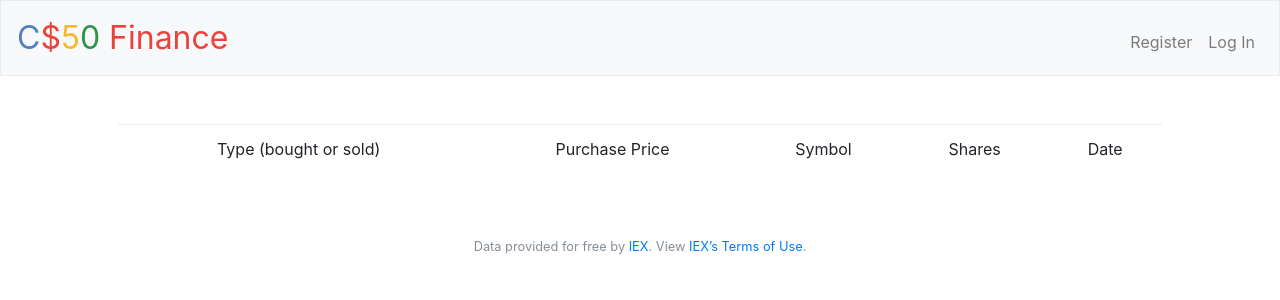
After one commit to chiptus/cs50x-solutions, a Flask app: template pset7/finance/templates/history.html in a window 1280 px wide. The commit adds this page. Shown: the top 300 px of the page. Run offline with Flask 2, Linux system fonts and the light colour scheme; the template is opened without the code that fills it, so the values that code supplies are empty; some libraries are stand-ins or nearby versions.

Commit message:
pset7(finance): history and sell

```diff
--- a/pset7/finance/application.py
+++ b/pset7/finance/application.py
@@ -7,7 +7,9 @@ from tempfile import mkdtemp
 from werkzeug.exceptions import default_exceptions
 from werkzeug.security import check_password_hash, generate_password_hash
 
-from helpers import apology, login_required, lookup, usd, get_user_total_cash, get_user_details, get_user_stocks
+from helpers import apology, login_required, lookup, usd, get_user_total_cash, \
+    get_user_details, get_user_stocks, get_symbols_owned, get_shares_owned
+
 
 # Configure application
 app = Flask(__name__)
@@ -111,7 +113,8 @@ def buy():
 @login_required
 def history():
     """Show history of transactions"""
-    return apology("TODO")
+    stocks = db.execute("SELECT * from transactions WHERE user_id = :user_id", user_id=session["user_id"])
+    return render_template("history.html", stocks=stocks)
 
 
 @app.route("/login", methods=["GET", "POST"])
@@ -188,8 +191,6 @@ def quote():
 @app.route("/register", methods=["GET", "POST"])
 def register():
     """Register user"""
-    if request.method == "GET":
-        return render_template("register.html")
     if request.method == "POST":
         # Ensure username was submitted
         if not request.form.get("username"):
@@ -216,12 +217,64 @@ def register():
         session["user_id"] = user_id
 
         return redirect("/")
+    # on GET
+    return render_template("register.html")
 
 @app.route("/sell", methods=["GET", "POST"])
 @login_required
 def sell():
     """Sell shares of stock"""
-    return apology("TODO")
+    user_id = session["user_id"]
+    if request.method == "POST":
+
+        symbol = request.form.get("symbol")
+        if not symbol:
+            return apology("Failed to select a stock")
+
+        shares_owned = get_shares_owned(db, user_id, symbol)
+
+        if shares_owned <= 0:
+            return apology("You don't own any shares of this stock")
+
+        shares = request.form.get("shares")
+
+        if not shares:
+            return apology("must provide number of shares")
+
+        try:
+            shares = int(shares)
+        except:
+            return apology("shares must be an integer: " + str(type(shares)))
+
+        if shares <= 0:
+            return apology("shares must be a positive integer")
+
+        if shares > shares_owned:
+            return apology("You don't own enough shares of this stock")
+
+        quote = lookup(symbol)
+
+        if not quote:
+            return apology("Symbol does not exist")
+
+        total_price = quote["price"] * shares
+
+        db.execute("INSERT INTO transactions (user_id, symbol, price, shares, type) VALUES (:user_id, :symbol, :price, :shares, 1)",
+            user_id = user_id,
+            symbol = symbol,
+            price = total_price,
+            shares = shares
+        )
+
+        db.execute("""
+            UPDATE users
+            SET cash = cash + :total_price
+            WHERE id = :user_id
+        """, user_id=user_id, total_price=total_price)
+
+        return redirect("/")
+
+    return render_template("sell.html", symbols=get_symbols_owned(db, user_id))
 
 
 def errorhandler(e):
--- a/pset7/finance/templates/buy.html
+++ b/pset7/finance/templates/buy.html
@@ -1,7 +1,7 @@
 {% extends "layout.html" %}
 
 {% block title %}
-    Quote
+    Buy
 {% endblock %}
 
 {% block main %}
--- /dev/null
+++ b/pset7/finance/templates/history.html
@@ -0,0 +1,31 @@
+{% extends "layout.html" %}
+
+{% block title %}
+    History
+{% endblock %}
+
+{% block main %}
+<table class="table">
+    <thead>
+        <tr>
+            <td>Type (bought or sold)</td>
+            <td>Purchase Price</td>
+            <td>Symbol</td>
+            <td>Shares</td>
+            <td>Date</td>
+        </tr>
+    </thead>
+    <tbody>
+        {% for stock in stocks %}
+        <tr>
+            <td>{{"Sold" if stock["type"] == 1 else "Bought"}}</td>
+            <td>{{stock["price"] | round(2)}}</td>
+            <td>{{stock["symbol"]}}</td>
+            <td>{{stock["shares"]}}</td>
+            <td>{{stock["timestamp"]}}</td>
+        </tr>
+        {% endfor %}
+    </tbody>
+</table>
+
+{% endblock %}
--- a/pset7/finance/templates/layout.html
+++ b/pset7/finance/templates/layout.html
@@ -37,6 +37,8 @@
                         <li class="nav-item"><a class="nav-link" href="/history">History</a></li>
                     </ul>
                     <ul class="navbar-nav ml-auto mt-2">
+                        <!--<li class="nav-item">Balance: {{balance}}</li>-->
+                        <!--<li class="nav-item">Grand Total: {{grand_total}}</li>-->
                         <li class="nav-item"><a class="nav-link" href="/logout">Log Out</a></li>
                     </ul>
                 {% else %}
```
Also changed, not shown: pset7/finance/helpers.py (+29 -2 lines), pset7/finance/templates/sell.html (added, +29 -0 lines), pset7/finance/finance.db, 1 other file.
